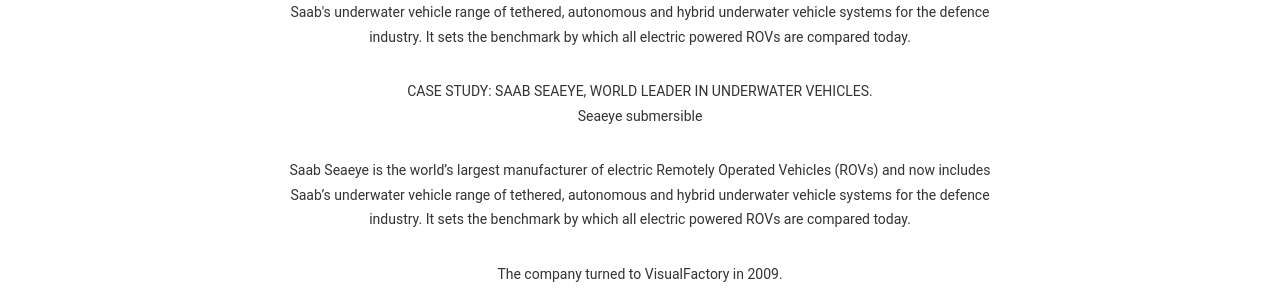
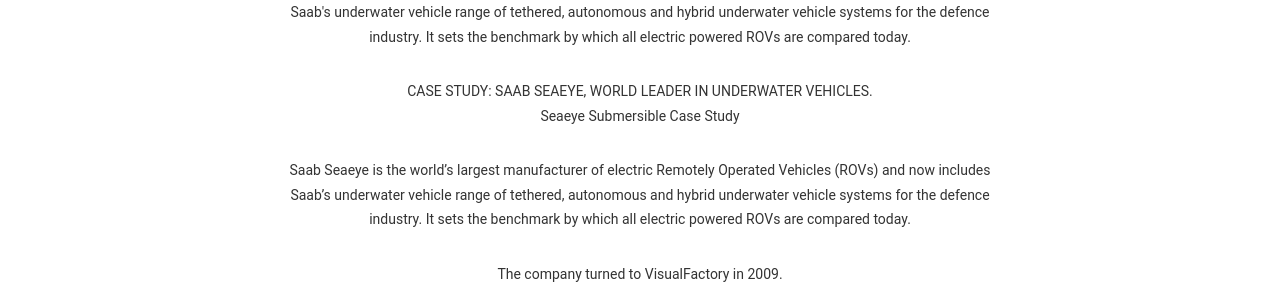
Before and after one commit to ASCNomuda/ascnomuda.github.io, a Jekyll site: the page built from _posts/2017-01-06-visualise-a-simpler-way-to-lean-manufacturing.md, in a window 1280 px wide and 900 px high, scrolled down 443 px. Shown: the part 152-452 px from the top of the window. Built offline with Jekyll 4.4.1, drawn with Linux system fonts in a browser that asks for light colours; some web fonts are replaced.

Commit message:
Updated '_posts/2017-01-06-visualise-a-simpler-way-to-lean-manufacturing.md' via CloudCannon

```diff
--- a/_posts/2017-01-06-visualise-a-simpler-way-to-lean-manufacturing.md
+++ b/_posts/2017-01-06-visualise-a-simpler-way-to-lean-manufacturing.md
@@ -16,7 +16,7 @@ description: "Saab Seaeye is the world's largest manufacturer of electric Remote
 
 
 CASE STUDY: SAAB SEAEYE, WORLD LEADER IN UNDERWATER VEHICLES.
-<br>Seaeye submersible
+<br>Seaeye Submersible Case Study
 
 Saab Seaeye is the world's largest manufacturer of electric Remotely Operated Vehicles (ROVs) and now includes Saab's underwater vehicle range of tethered, autonomous and hybrid underwater vehicle systems for the defence industry. It sets the benchmark by which all electric powered ROVs are compared today.
 
```
